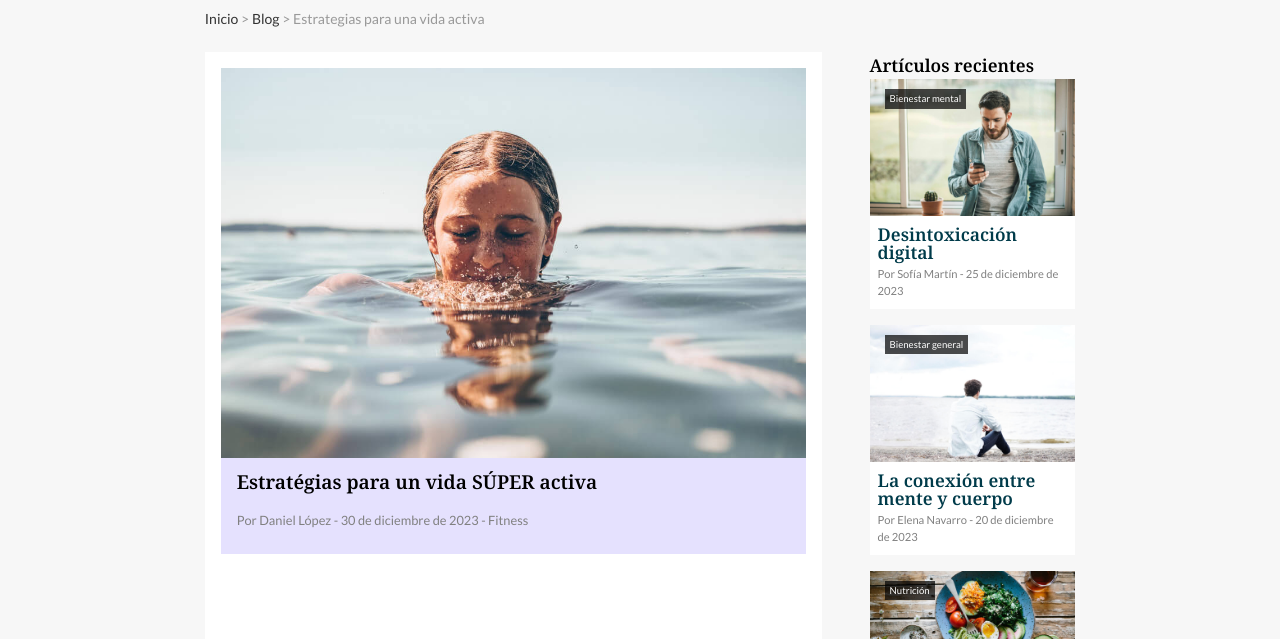
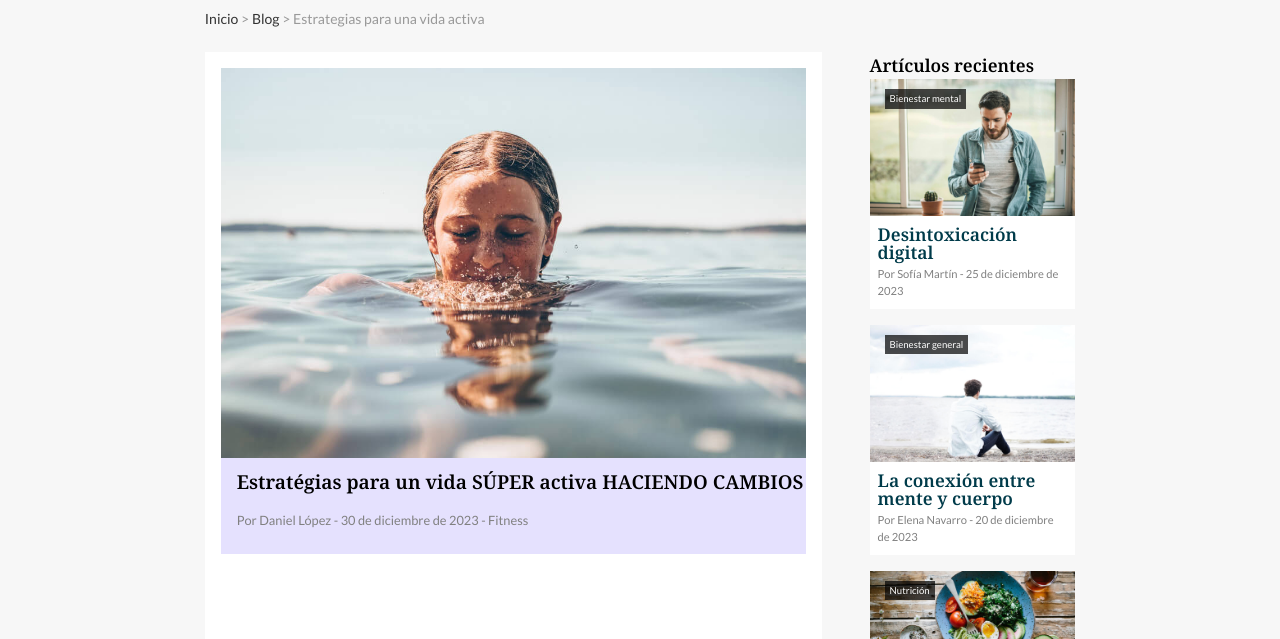
Before and after one commit to pllebres/web-p3, a plain HTML site: page entrada.html in a window 1280 px wide. Shown: the part 84-723 px from the top of the page. Drawn offline with Linux system fonts and the light colour scheme.

Commit message:
Update entrada.html

```diff
--- a/entrada.html
+++ b/entrada.html
@@ -40,7 +40,7 @@
            <figure class="image-container">
             <img src="assets/estrategias-vida-activa.jpg" alt="chica saliendo del agua">
             <figcaption class="caption">
-              <h2> Estratégias para un vida SÚPER activa</h2>
+              <h2> Estratégias para un vida SÚPER activa HACIENDO CAMBIOS </h2>
               <p class="autor">Por Daniel López - 30 de diciembre de 2023 - Fitness</p>
             </figcaption>
           </figure>
```
